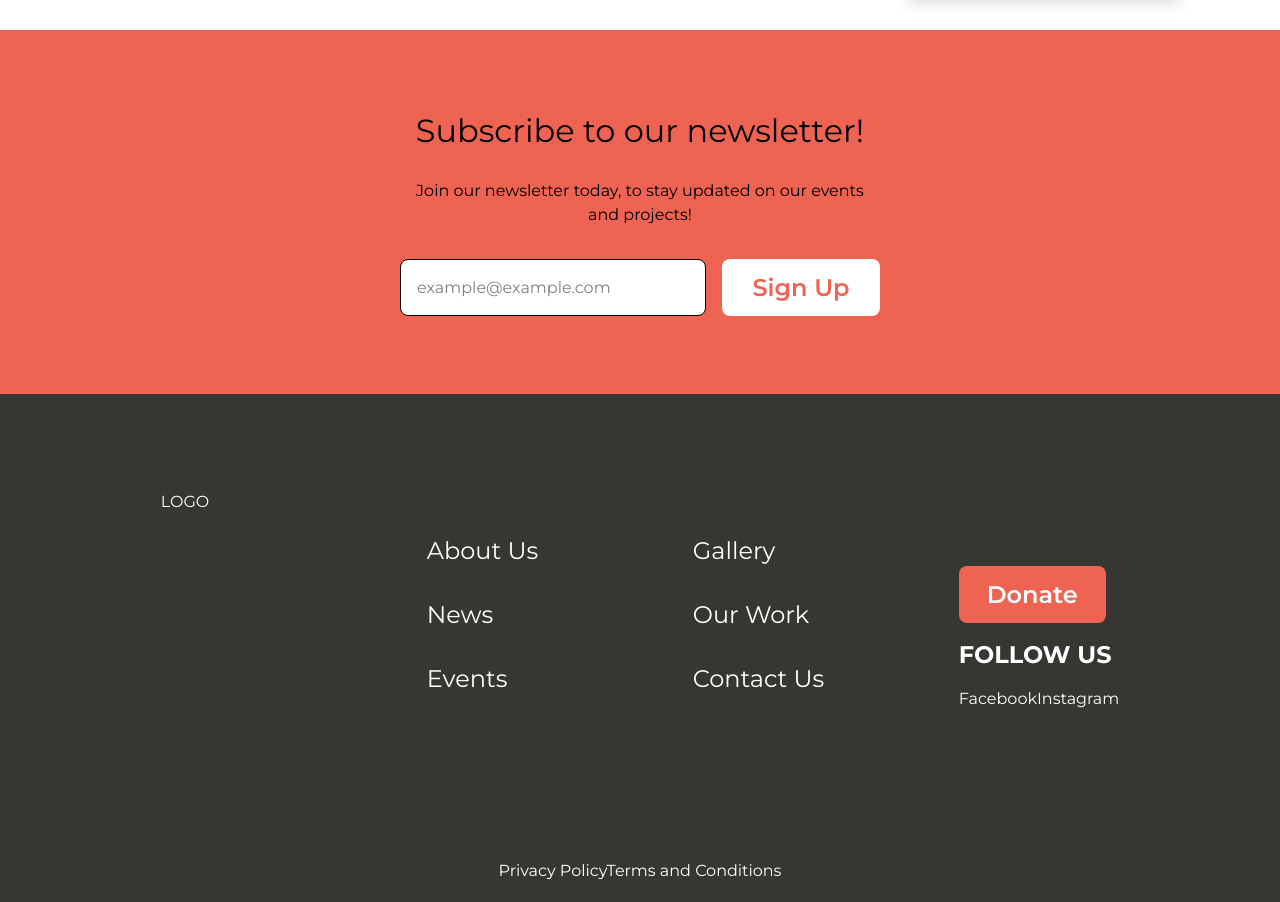
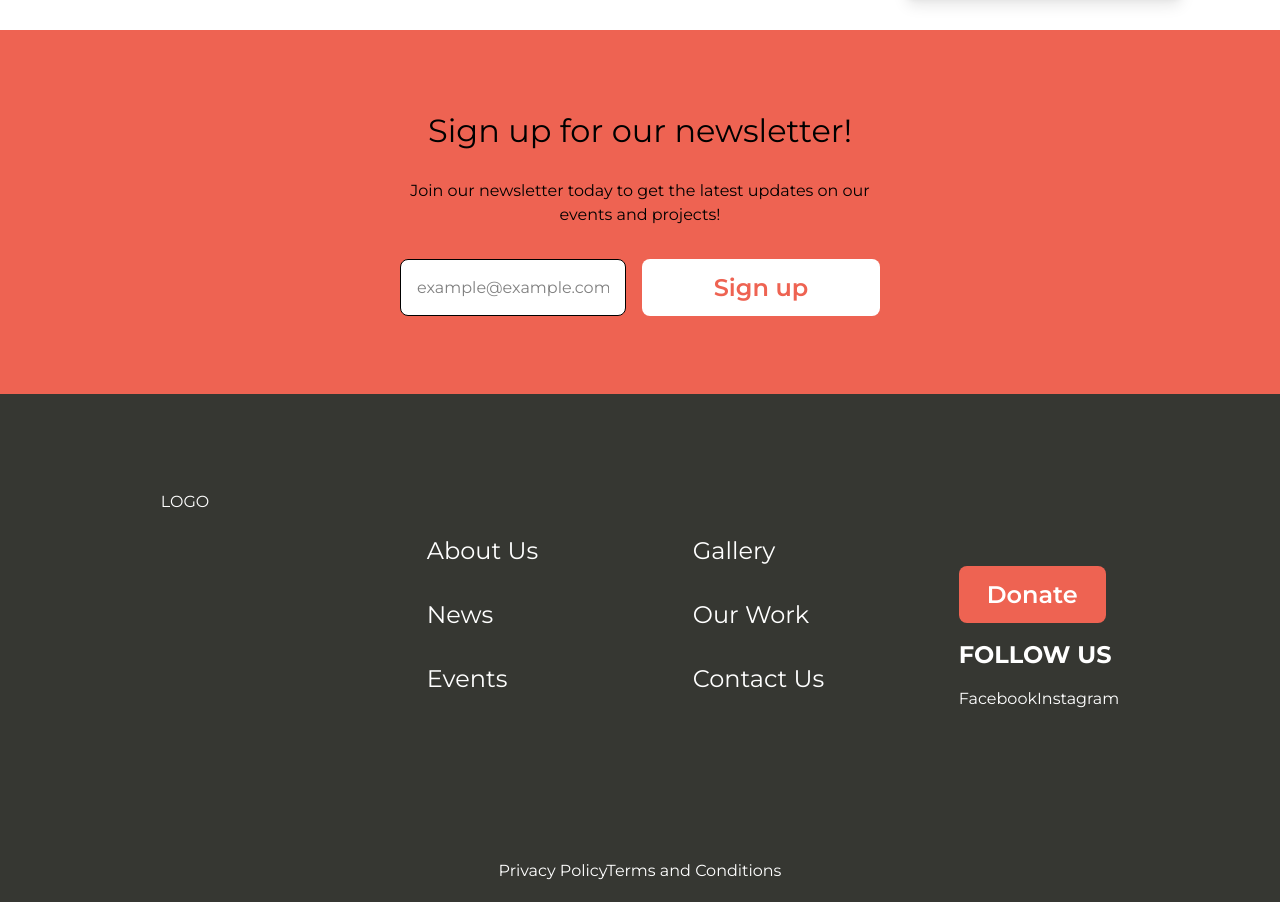
Before and after one commit to NoroffFEU/musikkforandrerliv.no, a React (Vite) app: page / in a window 1280 px wide. Shown: the part 9356-10258 px from the top of the page. Built offline with nearby package versions, Linux system fonts and the light colour scheme; a web font is replaced by a local one.

Commit message:
Update: replaced hardcoded text in newsletter inside the footer (#989)
* Update: replaced hardcoded text in newsletter inside the footer with useTranslation

* Remove button sizing for mobile

---------

Co-authored-by: Martin Kruger <martin@martinkruger.com>

```diff
--- a/src/components/Footer.jsx
+++ b/src/components/Footer.jsx
@@ -22,10 +22,9 @@ function Footer() {
       <section className="h-[364px] bg-(--color-sunset-red) flex justify-center items-center">
         <div className="grid gap-8 py-20 text-center text-black max-w-[480px] m-10 sm:m-0">
           <div className="flex flex-col justify-center gap-6">
-            <h3 className="text-[32px]">Subscribe to our newsletter!</h3>
+            <h3 className="text-[32px]">{t('common.newsletter.title')}</h3>
             <p className="flex flex-wrap">
-              Join our newsletter today, to stay updated on our events and
-              projects!
+              {t('common.newsletter.description')}
             </p>
           </div>
 
@@ -41,8 +40,8 @@ function Footer() {
               className="h-[49px] w-full rounded-lg border-1 bg-white p-4 sm:w-[306px] md:h-[57px]"
               pattern="^[^\s@]+@[^\s@]+\.[^\s@]+$"
             />
-            <button className="h-[49px] md:h-[57px] w-full sm:w-[158px] bg-white text-(--color-sunset-red) rounded-lg font-semibold text-2xl active:bg-(--color-sunset-red) active:text-white hover:bg-(--color-sunset-red) hover:text-white focus:bg-(--color-sunset-red) focus:text-white focus:border focus:border-white">
-              Sign Up
+            <button className="h-[49px] md:h-[57px] w-full bg-white text-(--color-sunset-red) rounded-lg font-semibold text-2xl active:bg-(--color-sunset-red) active:text-white hover:bg-(--color-sunset-red) hover:text-white focus:bg-(--color-sunset-red) focus:text-white focus:border focus:border-white">
+              {t('common.buttons.signUp')}
             </button>
           </form>
         </div>
```
